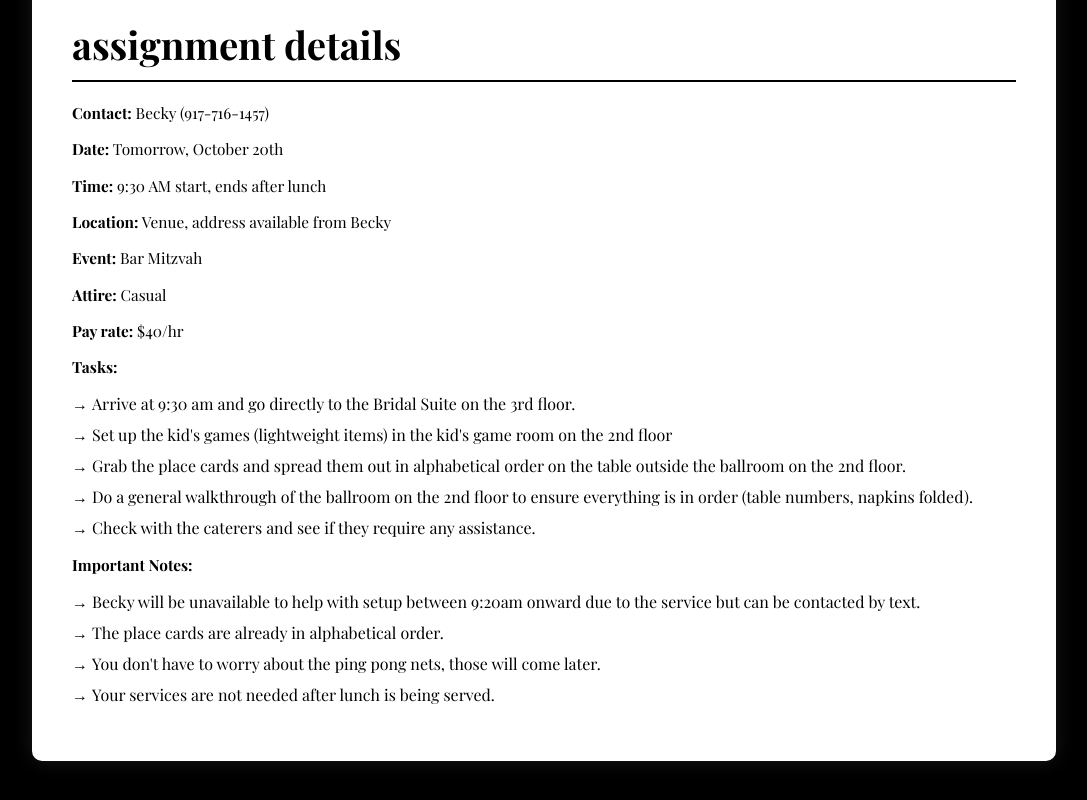
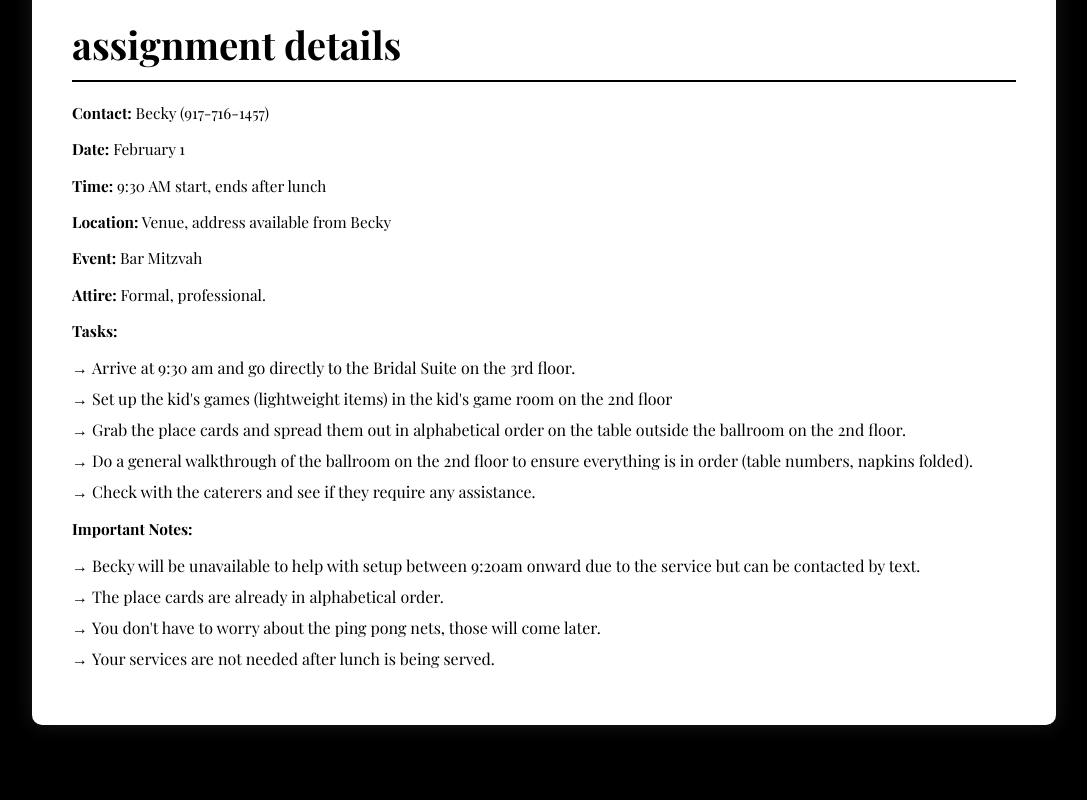
Before and after one commit to svetlanadubkova/jadeuandoteamassignment, a plain HTML site: page index.html in a window 1280 px wide. Shown: the part 1004-1804 px from the top of the page, without its empty margins (96-1183 px from the left). Drawn offline with nearby package versions, Linux system fonts and the light colour scheme; a web font is replaced by a local one.

Commit message:
Update index.html

```diff
--- a/index.html
+++ b/index.html
@@ -372,12 +372,11 @@
         <div class="assignment-details">
             <h2>assignment details</h2>
            <p><strong>Contact:</strong> Becky (917-716-1457)</p>
-            <p><strong>Date:</strong> Tomorrow, October 20th </p>
+            <p><strong>Date:</strong> February 1 </p>
             <p><strong>Time:</strong> 9:30 AM start, ends after lunch </p>
             <p><strong>Location:</strong> Venue, address available from Becky</p>
              <p><strong>Event:</strong> Bar Mitzvah</p>
-              <p><strong>Attire:</strong> Casual</p>
-               <p><strong>Pay rate:</strong> $40/hr</p>
+              <p><strong>Attire:</strong> Formal, professional.</p>
              <p><strong>Tasks:</strong></p>
             <ul>
                  <li>Arrive at 9:30 am and go directly to the Bridal Suite on the 3rd floor. </li>
```
